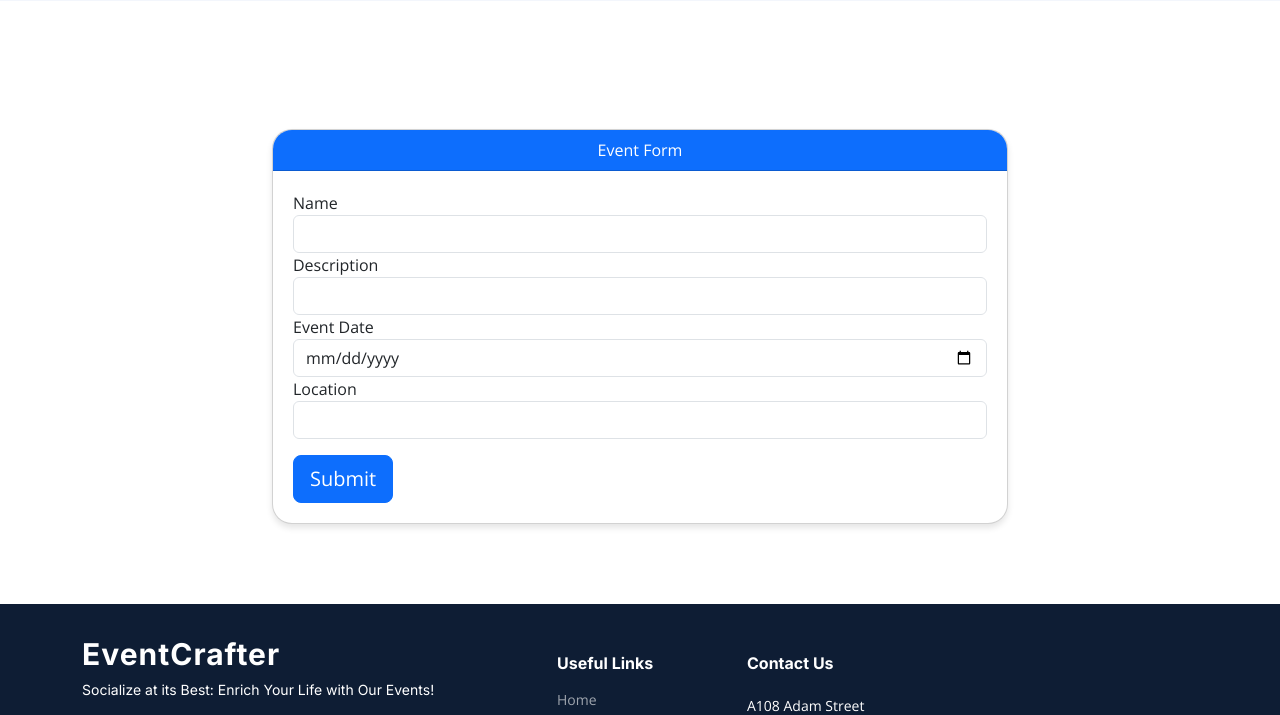
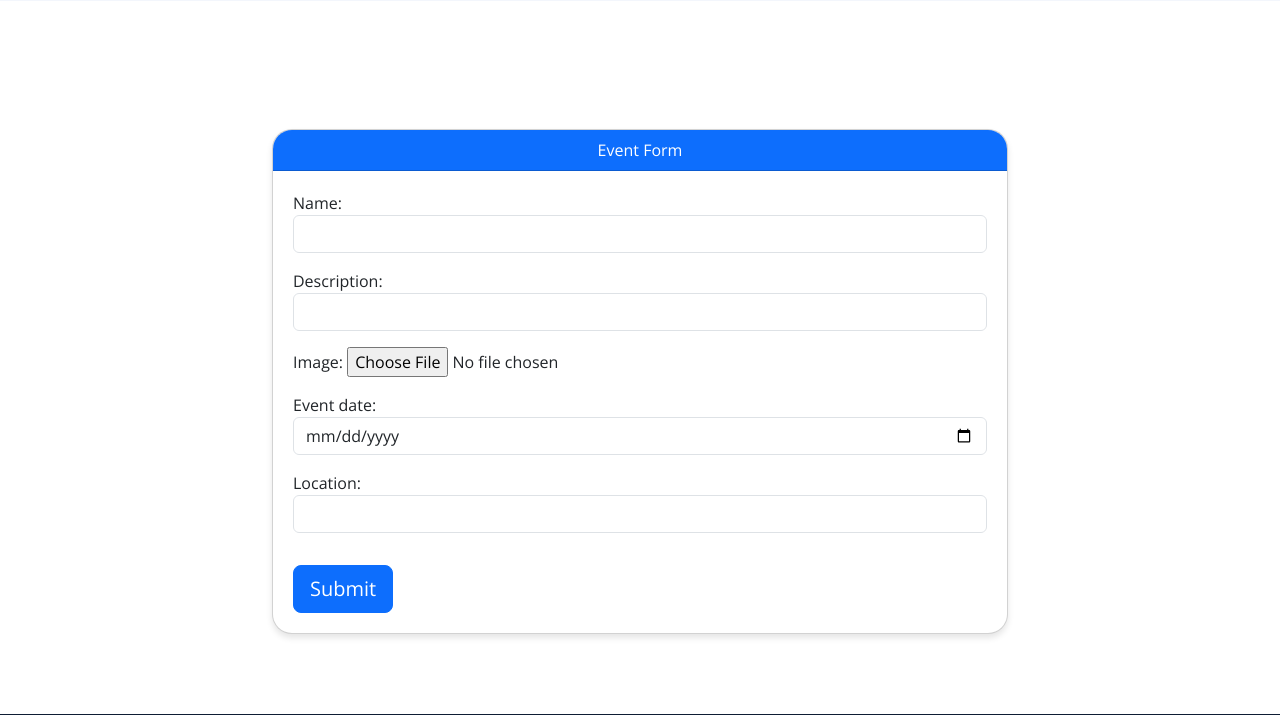
Before and after one commit to yunusolcar/eventcrafter, a Django app: page /create-event in a window 1280 px wide. Shown: the part 398-1113 px from the top of the page. Run offline with Django 5.2, Linux system fonts and the light colour scheme; the visitor is signed in with stand-in values (Sample User, id 1); some libraries are stand-ins or nearby versions.

Commit message:
feat: image uploads

```diff
--- a/eventcrafter/event/forms.py
+++ b/eventcrafter/event/forms.py
@@ -12,9 +12,8 @@ class CreateEventForm(forms.ModelForm):
             'name': widgets.TextInput(attrs={'class': 'form-control'}),
             'description': widgets.TextInput(attrs={'class': 'form-control'}),
             'location': widgets.TextInput(attrs={'class': 'form-control'}),
-            # 'image': widgets.FileInput(),
+            'image': widgets.FileInput(),
             'event_date': widgets.DateInput(attrs={'class': 'form-control', 'type': 'date'}),
-            # 'participants': widgets.SelectMultiple(attrs={'class': 'form-control'}),
             'creator': widgets.HiddenInput(),
         }
 
--- a/eventcrafter/event/templates/event/create-event.html
+++ b/eventcrafter/event/templates/event/create-event.html
@@ -65,24 +65,9 @@
                     <div class="card">
                         <div class="card-header bg-primary text-white text-center">Event Form</div>
                         <div class="card-body">
-                            <form action="create-event" method="POST">
+                            <form action="create-event" method="POST" enctype="multipart/form-data">
                                 {% csrf_token %}
-                                <div class="form-group">
-                                    <label for="name">Name</label>
-                                    {{ form.name }}
-                                </div>
-                                <div class="form-group">
-                                    <label for="description">Description</label>
-                                    {{ form.description }}
-                                </div>
-                                <div class="form-group">
-                                    <label for="event_date">Event Date</label>
-                                    {{ form.event_date }}
-                                </div>
-                                <div class="form-group">
-                                    <label for="location">Location</label>
-                                    {{ form.location }}
-                                </div>
+                                {{ form.as_p }}
                                 <div class="form-group">
                                     <button type="submit" class="btn btn-primary btn-lg btn-block mt-3">Submit</button>
                                 </div>
--- a/eventcrafter/event/views.py
+++ b/eventcrafter/event/views.py
@@ -84,12 +84,12 @@ class CreateEvent(View):
         return render(request, 'event/create-event.html', {'form': form})
 
     def post(self, request):
-        form = CreateEventForm(request.POST)
+        form = CreateEventForm(request.POST, request.FILES)
         if form.is_valid():
             event = form.save(commit=False)
             event.creator = request.user
             event.save()
-            return redirect('create-event')
+            return redirect('events')
         else:
             return render(request, 'event/create-event.html', {'form': form})
 
--- a/eventcrafter/eventcrafter/settings.py
+++ b/eventcrafter/eventcrafter/settings.py
@@ -120,8 +120,9 @@ USE_TZ = True
 STATIC_URL = '/static/'
 STATIC_ROOT = BASE_DIR / 'staticfiles'
 STATICFILES_DIRS = [BASE_DIR / 'static']
+
 MEDIA_ROOT = BASE_DIR / 'uploads'
-MEDIA_URL = '/images/'
+MEDIA_URL = '/media/'
 
 # Default primary key field type
 # https://docs.djangoproject.com/en/5.0/ref/settings/#default-auto-field
```
Also changed, not shown: eventcrafter/uploads/events/carbon.png (deleted), eventcrafter/uploads/events/puzzle.png (deleted), eventcrafter/uploads/events/puzzle_5qj5HAL.png (deleted), eventcrafter/uploads/events/puzzle_O8N4qLr.png (deleted), eventcrafter/uploads/events/puzzle_bC7TSff.png (deleted).
